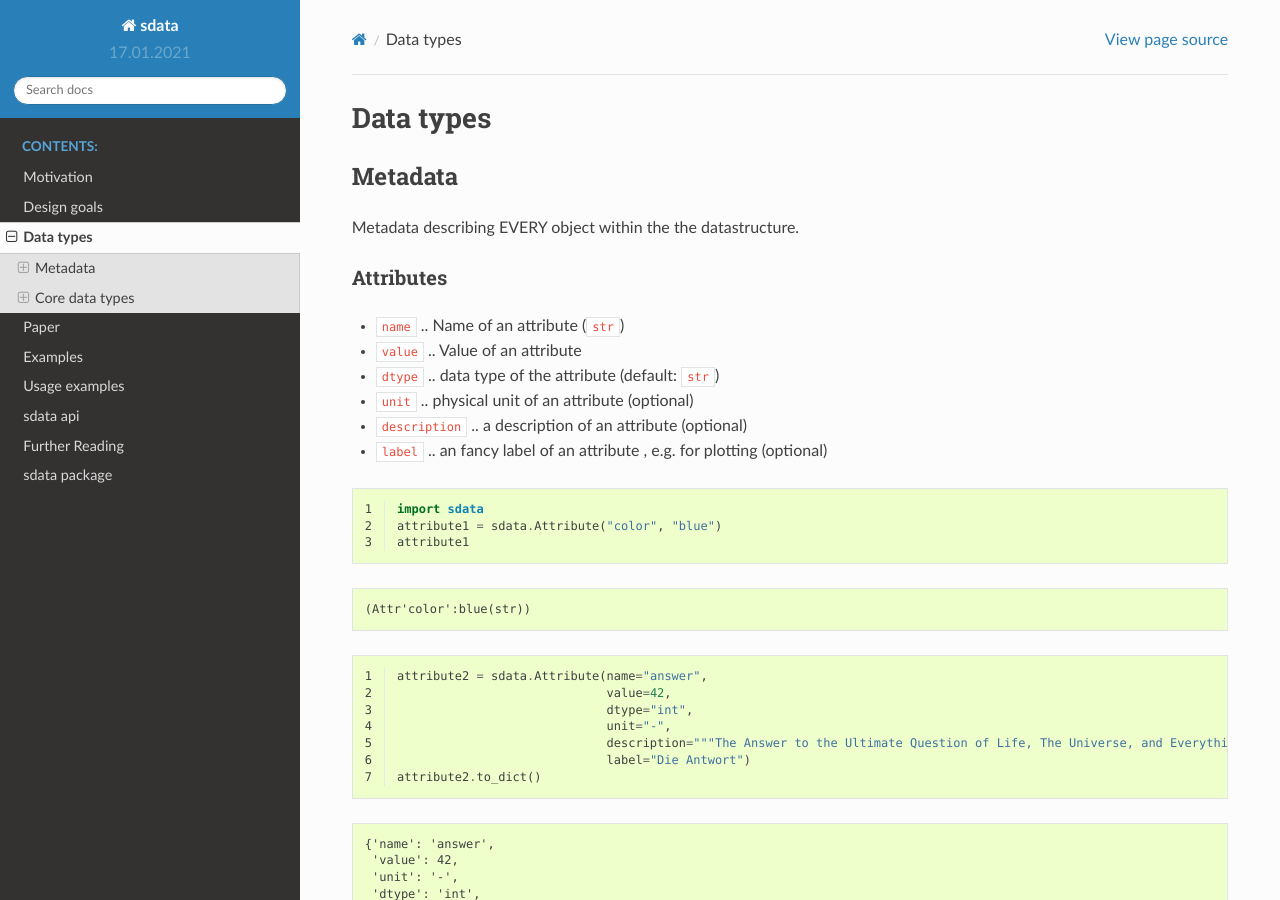
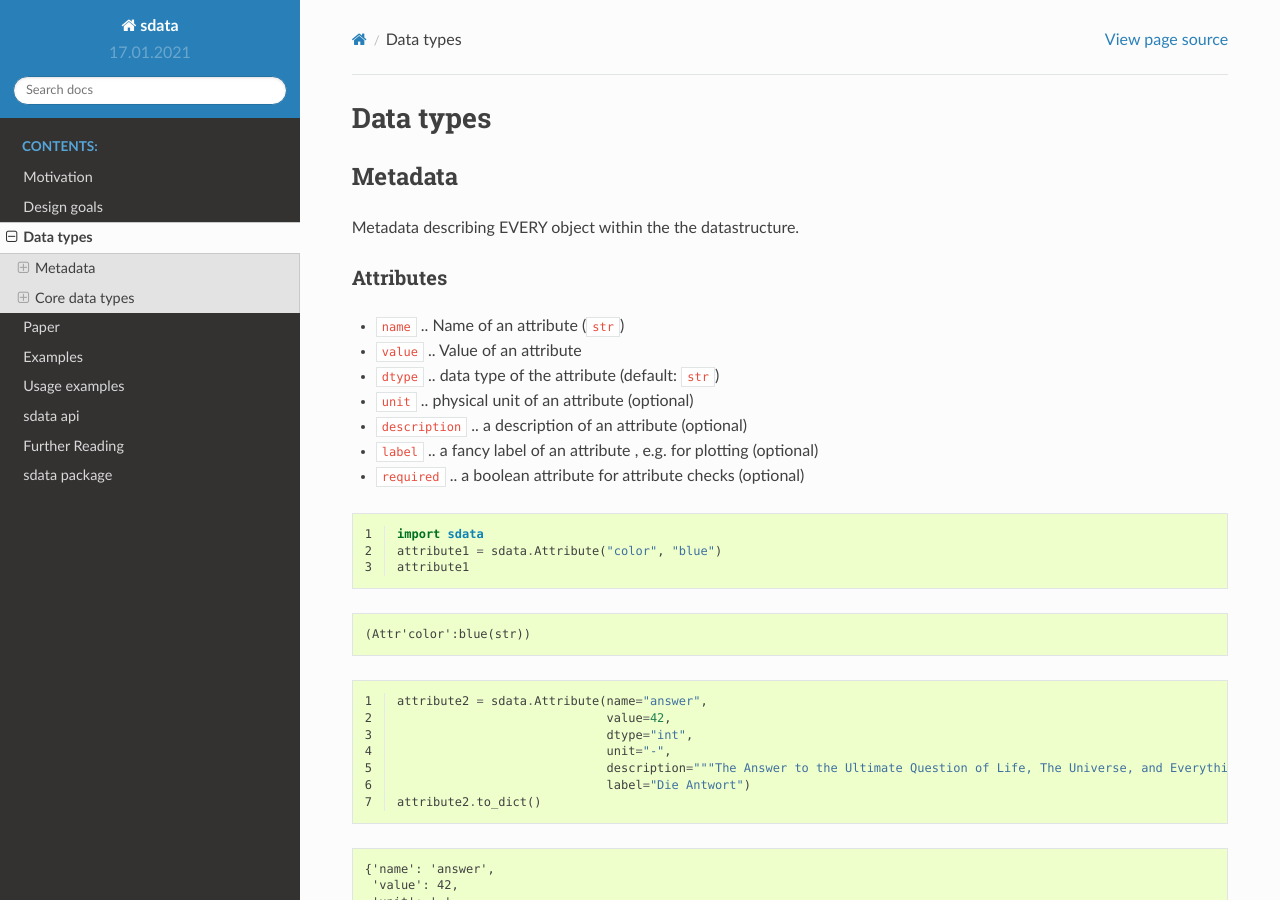
Before and after one commit to lepy/sdata, a Sphinx documentation site: the page built from docs/source/data_types.rst, in a window 1280 px wide and 900 px high. Built offline with Sphinx 7.4.7 and the Read the Docs theme 2.0.0, drawn with Linux system fonts in a browser that asks for light colours; formulas are drawn with MathJax 3; pages that are not in the unit, such as notebooks, are missing from menus.

Commit message:
update docs

```diff
--- a/docs/source/data_types.rst
+++ b/docs/source/data_types.rst
@@ -14,7 +14,8 @@ Attributes
 * ``dtype`` .. data type of the attribute (default: ``str``)
 * ``unit`` .. physical unit of an attribute (optional)
 * ``description`` .. a description of an attribute (optional)
-* ``label`` .. an fancy label of an attribute , e.g. for plotting (optional)
+* ``label`` .. a fancy label of an attribute , e.g. for plotting (optional)
+* ``required`` .. a boolean attribute for attribute checks  (optional)
 
 .. code-block:: python
     :linenos:
```
Also changed, not shown: docs/requirements.txt (+18 -9 lines).
